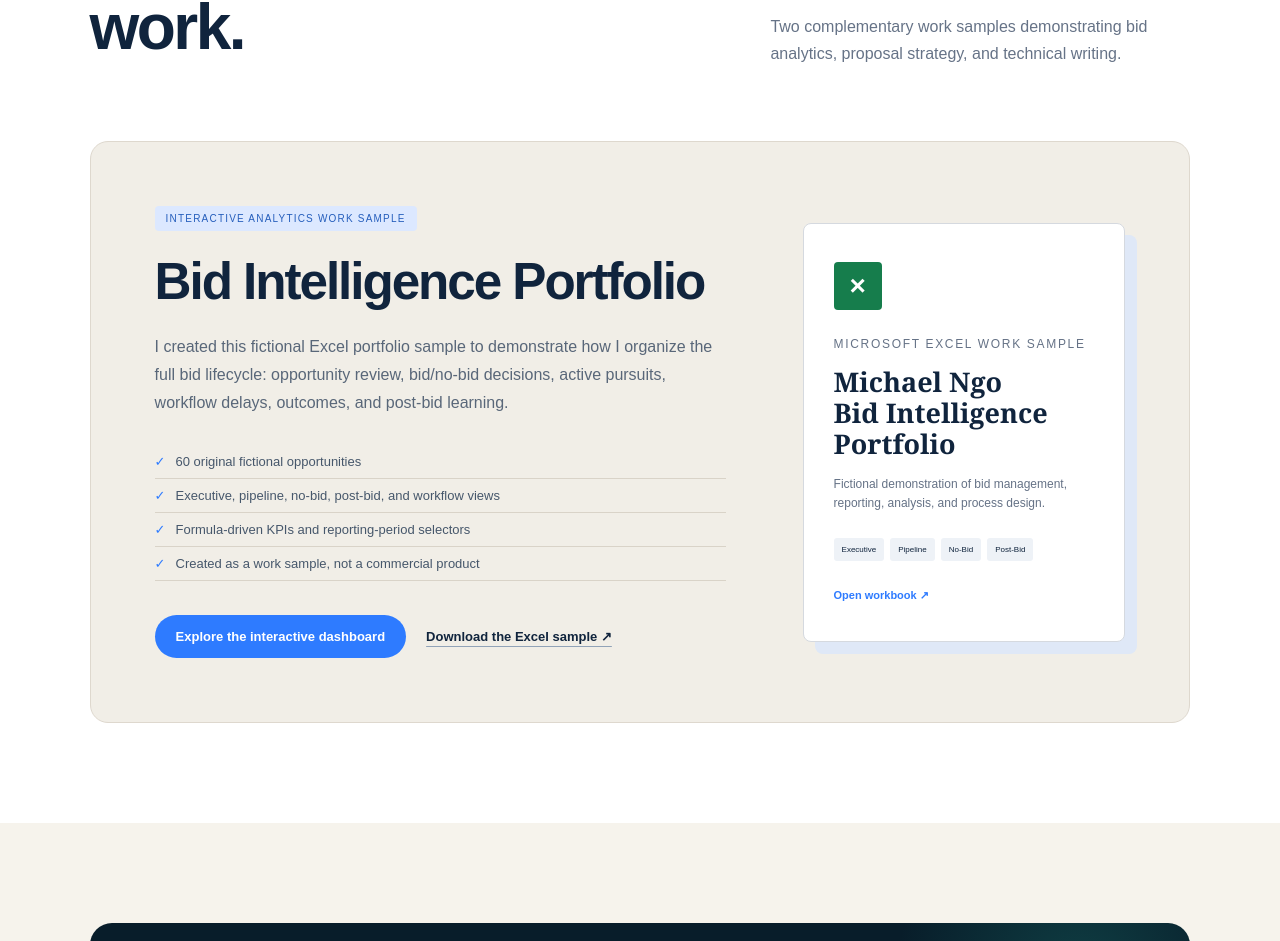
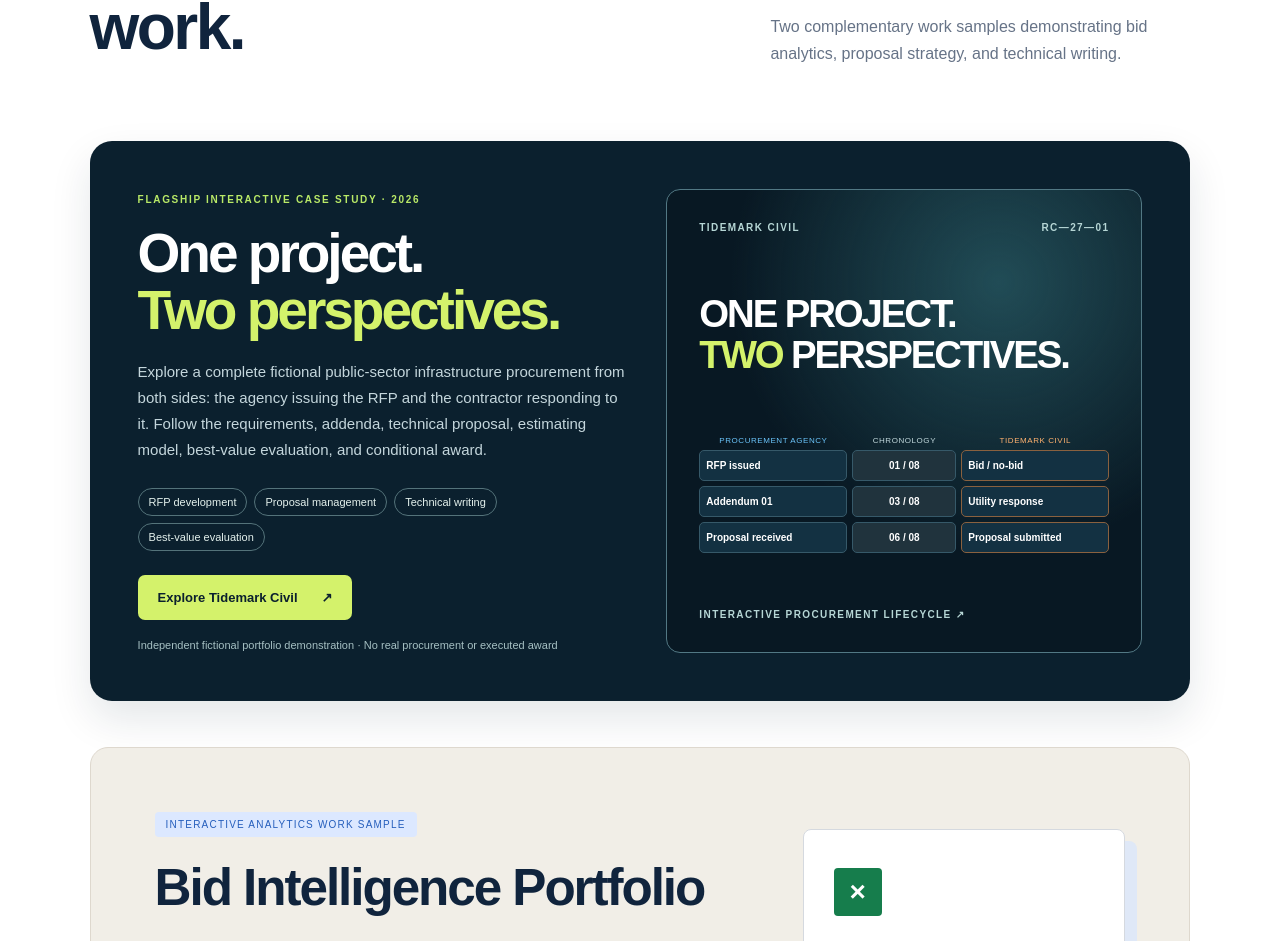
Before and after one commit to michaelngo5x/michael-ngo-portfolio, a Next.js app: page / in a window 1280 px wide. Shown: the part 2446-3387 px from the top of the page. Built offline with nearby package versions, Linux system fonts and the light colour scheme.

Commit message:
Feature Tidemark Civil flagship interactive case study on portfolio homepage

```diff
--- a/app/page.tsx
+++ b/app/page.tsx
@@ -79,6 +79,29 @@ export default function Home() {
         .career-shortcuts-grid a span{font-size:9px;letter-spacing:.1em;color:#5b8982;font-weight:700}
         .career-shortcuts-grid a strong{font-size:16px;letter-spacing:-.03em}
         .career-shortcuts-grid a i{position:absolute;right:13px;bottom:13px;font-style:normal;color:#138d7c}
+        .tidemark-feature{display:grid;grid-template-columns:1.03fr 1fr;gap:clamp(20px,3vw,45px);align-items:stretch;background:#0b202e;border-radius:22px;padding:clamp(24px,4vw,48px);margin:0 0 46px;color:#f6fbfa;box-shadow:0 18px 42px #0b26331c}
+        .tidemark-feature-label{font-size:10px;letter-spacing:.17em;color:#b9e967;font-weight:800}
+        .tidemark-feature-copy h3{font-size:clamp(34px,4.3vw,60px);letter-spacing:-.055em;line-height:1.03;margin:18px 0 20px;color:#fff}
+        .tidemark-feature-copy h3 em{font-style:normal;color:#d4f26b}
+        .tidemark-feature-copy p{font-size:15px;line-height:1.75;color:#c4d6dc;max-width:600px}
+        .tidemark-feature-tags{display:flex;flex-wrap:wrap;gap:7px;margin:24px 0}
+        .tidemark-feature-tags span{border:1px solid #54737a;border-radius:50px;padding:7px 10px;font-size:11px;color:#e4f1ed}
+        .tidemark-feature-action{display:inline-flex;align-items:center;gap:24px;background:#d4f26b;color:#0b202e;padding:15px 20px;border-radius:7px;font-size:13px;font-weight:850;text-decoration:none}
+        .tidemark-feature-action:hover,.tidemark-feature-action:focus-visible{background:#e6ff98;transform:translateY(-2px)}
+        .tidemark-feature-copy small{display:block;margin-top:17px;font-size:11px;color:#a6c0c3;line-height:1.5}
+        .tidemark-feature-visual{display:flex;flex-direction:column;justify-content:space-between;min-height:380px;padding:clamp(20px,3vw,32px);border:1px solid #527884;border-radius:14px;background:radial-gradient(circle at 70% 20%,#214c56 0,transparent 54%),#081823;color:#fff;text-decoration:none;overflow:hidden}
+        .tidemark-feature-visual:hover,.tidemark-feature-visual:focus-visible{border-color:#d4f26b;box-shadow:0 0 0 3px #d4f26b30}
+        .tidemark-visual-top,.tidemark-visual-foot{display:flex;justify-content:space-between;gap:8px;font-size:10px;font-weight:800;letter-spacing:.14em;color:#b6d6d5}
+        .tidemark-feature-visual>strong{font-size:clamp(27px,3vw,43px);line-height:1.08;letter-spacing:-.055em;margin:25px 0}
+        .tidemark-feature-visual>strong i{font-style:normal;color:#d4f26b}
+        .tidemark-visual-grid{display:grid;grid-template-columns:1fr .7fr 1fr;gap:5px;margin:0 0 22px}
+        .tidemark-visual-grid span{font-size:8px;letter-spacing:.07em;color:#c1d8dc;text-align:center}
+        .tidemark-visual-grid span:first-child{color:#6bc4fa}.tidemark-visual-grid span:last-of-type{color:#ffb26f}
+        .tidemark-visual-grid b{padding:9px 6px;border:1px solid #365969;border-radius:5px;font-size:10px;font-weight:650;background:#133142}
+        .tidemark-visual-grid b:nth-child(3n+2){text-align:center;background:#20333d}
+        .tidemark-visual-grid b:nth-child(3n){border-color:#8a613f}
+        @media(max-width:900px){.tidemark-feature{grid-template-columns:1fr}.tidemark-feature-visual{min-height:320px}}
+        @media(max-width:430px){.tidemark-feature-visual{padding:15px}.tidemark-visual-grid b{font-size:8px}.tidemark-feature-copy h3{font-size:36px}}
         .work-showcase-intro{margin:0 0 45px;background:#081d2a;color:#f5f9f7;border-radius:22px;padding:clamp(24px,4vw,60px);overflow:hidden;position:relative}
         .work-showcase-intro:after{content:"";position:absolute;right:-90px;top:-150px;width:400px;height:400px;border-radius:50%;background:radial-gradient(circle,#2abda533,transparent 65%);pointer-events:none}
         .work-showcase-topline,.work-showcase-tracks{color:#70c9bd;position:relative;z-index:1}
@@ -115,6 +138,22 @@ export default function Home() {
           title="A closer look at how I work."
           text="Two complementary work samples demonstrating bid analytics, proposal strategy, and technical writing."
         />
+        <article className="tidemark-feature" aria-labelledby="tidemark-feature-title">
+          <div className="tidemark-feature-copy">
+            <span className="tidemark-feature-label">FLAGSHIP INTERACTIVE CASE STUDY · 2026</span>
+            <h3 id="tidemark-feature-title">One project.<br/><em>Two perspectives.</em></h3>
+            <p>Explore a complete fictional public-sector infrastructure procurement from both sides: the agency issuing the RFP and the contractor responding to it. Follow the requirements, addenda, technical proposal, estimating model, best-value evaluation, and conditional award.</p>
+            <div className="tidemark-feature-tags"><span>RFP development</span><span>Proposal management</span><span>Technical writing</span><span>Best-value evaluation</span></div>
+            <a className="tidemark-feature-action" href="https://tidemark-civil.vercel.app/" target="_blank" rel="noopener noreferrer">Explore Tidemark Civil <span aria-hidden="true">↗</span></a>
+            <small>Independent fictional portfolio demonstration · No real procurement or executed award</small>
+          </div>
+          <a className="tidemark-feature-visual" href="https://tidemark-civil.vercel.app/" target="_blank" rel="noopener noreferrer" aria-label="Open the Tidemark Civil interactive case study">
+            <span className="tidemark-visual-top">TIDEMARK CIVIL <span>RC—27—01</span></span>
+            <strong>ONE PROJECT.<br/><i>TWO</i> PERSPECTIVES.</strong>
+            <div className="tidemark-visual-grid"><span>PROCUREMENT AGENCY</span><span>CHRONOLOGY</span><span>TIDEMARK CIVIL</span><b>RFP issued</b><b>01 / 08</b><b>Bid / no-bid</b><b>Addendum 01</b><b>03 / 08</b><b>Utility response</b><b>Proposal received</b><b>06 / 08</b><b>Proposal submitted</b></div>
+            <span className="tidemark-visual-foot">INTERACTIVE PROCUREMENT LIFECYCLE ↗</span>
+          </a>
+        </article>
         <article className="project">
           <div>
             <span className="flag">Interactive analytics work sample</span>
```
